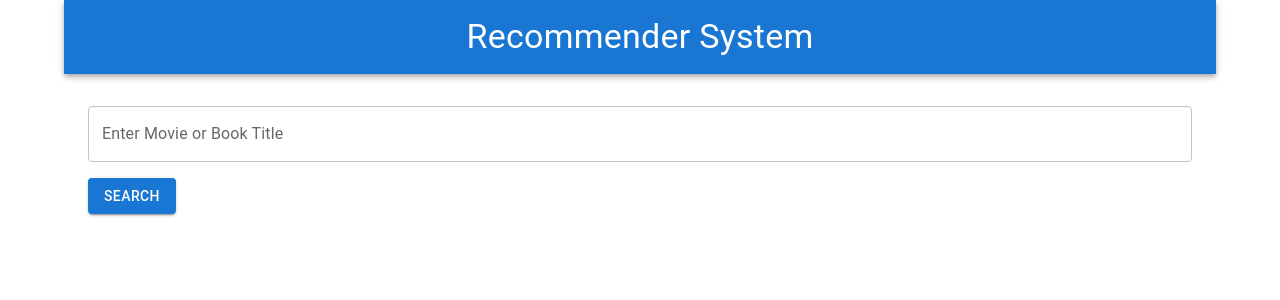
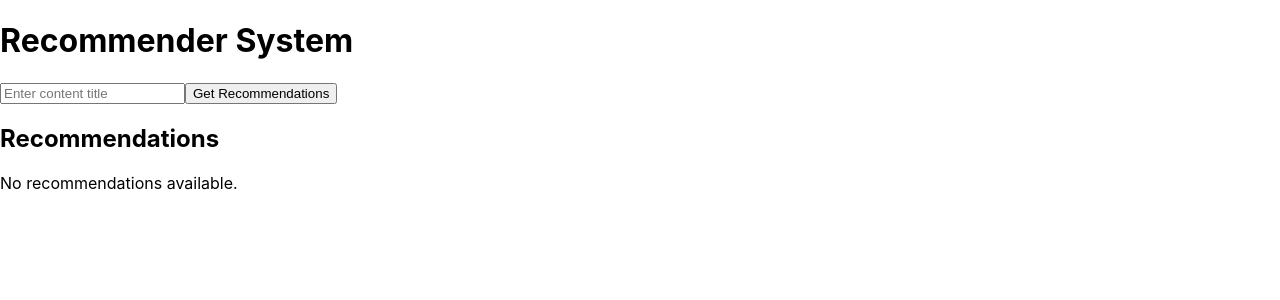
Before and after one commit to Forest904/RecommenderSystem, a React (Create React App) app in the folder recommender-ui/: page / in a window 1280 px wide. Shown: the top 300 px of the page. Built offline with nearby package versions, Linux system fonts and the light colour scheme.

Commit message:
Commit with json format problem between react and flask.

```diff
--- a/recommender-ui/package.json
+++ b/recommender-ui/package.json
@@ -6,6 +6,7 @@
     "@emotion/react": "^11.14.0",
     "@emotion/styled": "^11.14.0",
     "@mui/material": "^6.2.1",
+    "axios": "^1.7.9",
     "cra-template": "1.2.0",
     "react": "^19.0.0",
     "react-dom": "^19.0.0",
--- a/recommender-ui/src/App.js
+++ b/recommender-ui/src/App.js
@@ -1,77 +1,67 @@
-// src/App.js
-import React from "react";
-import { Container, AppBar, Typography, TextField, Grid, Card, CardContent, CardMedia, Button } from "@mui/material";
-import { useState } from "react";
+import React, { useState } from 'react';
+import axios from 'axios';
 
 const App = () => {
-  const [query, setQuery] = useState("");
-  const [results, setResults] = useState([]); // Placeholder for fetched results
+  const [title, setTitle] = useState('');
+  const [recommendations, setRecommendations] = useState([]);
+  const [error, setError] = useState('');
 
-  const handleSearch = () => {
-    // Mock function: Replace with API call
-    setResults([
-      {
-        type: "movie",
-        title: "The Matrix",
-        description: "A hacker discovers the shocking truth about his world.",
-        image: "https://via.placeholder.com/150"
-      },
-      {
-        type: "book",
-        title: "1984",
-        description: "A dystopian novel about surveillance and control.",
-        image: "https://via.placeholder.com/150"
+  const handleSubmit = async (e) => {
+    e.preventDefault();
+    setError('');
+    setRecommendations([]);
+
+    try {
+      const response = await axios.post('http://127.0.0.1:5000/recommendations', { title });
+
+      if (Array.isArray(response.data)) {
+        // Success case: response is an array of recommendations
+        setRecommendations(response.data);
+      } else if (response.data && response.data.error) {
+        // Server-side error returned as { "error": "..." }
+        setError(response.data.error);
+      } else {
+        // Unknown response structure
+        setError('Unexpected response format from the server.');
       }
-    ]);
+    } catch (err) {
+      // Network or Axios error
+      if (err.response) {
+        setError(err.response.data.error || 'Something went wrong.');
+      } else {
+        setError('Failed to fetch recommendations.');
+      }
+    }
   };
 
   return (
-    <Container>
-      <AppBar position="static" color="primary">
-        <Typography variant="h4" align="center" sx={{ padding: 2 }}>
-          Recommender System
-        </Typography>
-      </AppBar>
-      <Container sx={{ marginTop: 4 }}>
-        <TextField
-          label="Enter Movie or Book Title"
-          variant="outlined"
-          fullWidth
-          value={query}
-          onChange={(e) => setQuery(e.target.value)}
+    <div>
+      <h1>Recommender System</h1>
+      <form onSubmit={handleSubmit}>
+        <input
+          type="text"
+          value={title}
+          onChange={(e) => setTitle(e.target.value)}
+          placeholder="Enter content title"
         />
-        <Button
-          variant="contained"
-          color="primary"
-          sx={{ marginTop: 2 }}
-          onClick={handleSearch}
-        >
-          Search
-        </Button>
-        <Grid container spacing={3} sx={{ marginTop: 4 }}>
-          {results.map((result, index) => (
-            <Grid item xs={12} sm={6} md={4} key={index}>
-              <Card>
-                <CardMedia
-                  component="img"
-                  alt={result.title}
-                  height="150"
-                  image={result.image}
-                />
-                <CardContent>
-                  <Typography variant="h6" gutterBottom>
-                    {result.title}
-                  </Typography>
-                  <Typography variant="body2" color="textSecondary">
-                    {result.description}
-                  </Typography>
-                </CardContent>
-              </Card>
-            </Grid>
-          ))}
-        </Grid>
-      </Container>
-    </Container>
+        <button type="submit">Get Recommendations</button>
+      </form>
+      {error && <p style={{ color: 'red' }}>{error}</p>}
+      <div>
+        <h2>Recommendations</h2>
+        {Array.isArray(recommendations) && recommendations.length > 0 ? (
+          recommendations.map((rec, index) => (
+            <div key={index}>
+              <h3>{rec.Title}</h3>
+              <p>{rec.Type}</p>
+              {rec.image_url && <img src={rec.image_url} alt={rec.Title} />}
+            </div>
+          ))
+        ) : (
+          <p>No recommendations available.</p>
+        )}
+      </div>
+    </div>
   );
 };
 
```
Also changed, not shown: 2 other files (tests, documents, lock files or other folders).
